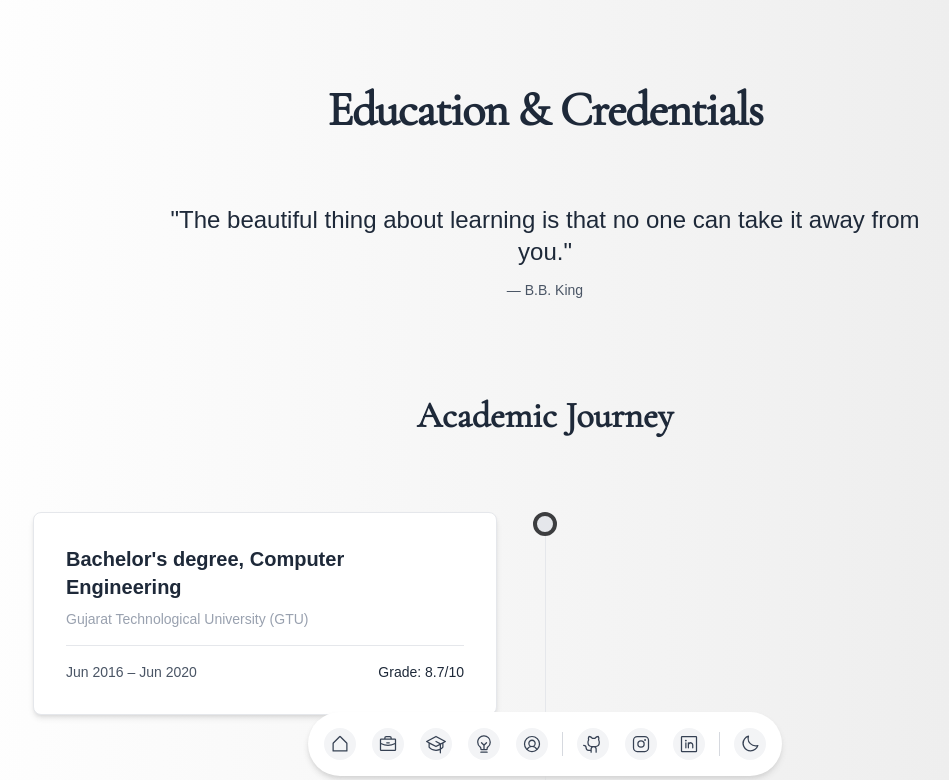
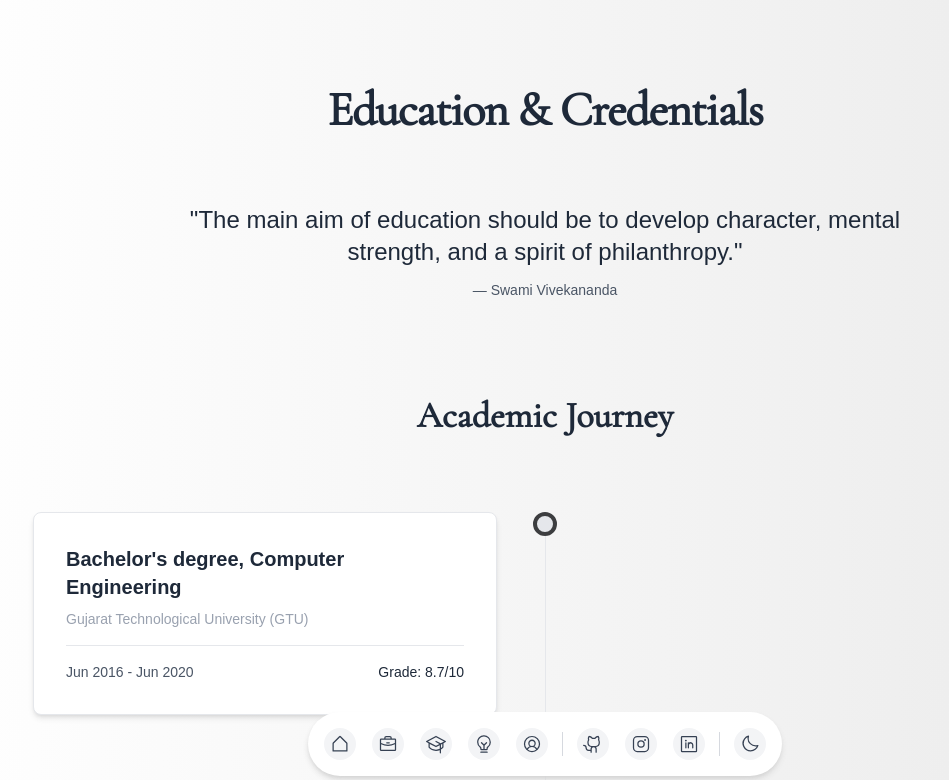
Before and after one commit to imdhruv99/Portfolio-FrontEnd, a Next.js app: page /education in a window 1280 px wide. Shown: the top 780 px of the page, without its empty margins (95-1044 px from the left). Built offline with nearby package versions, Linux system fonts and the light colour scheme.

Commit message:
[ADDED] Images

```diff
--- a/src/components/Education/index.tsx
+++ b/src/components/Education/index.tsx
@@ -191,23 +191,23 @@ const Education = ({ isDarkTheme }: EducationProps) => {
     // Inspirational quotes about education
     const quotes = [
         {
-            text: "Education is not the filling of a pail, but the lighting of a fire.",
-            author: "William Butler Yeats"
+            text: "Education is the best friend. An educated person is respected everywhere. Education beats the beauty and the youth.",
+            author: "Chanakya"
         },
         {
-            text: "The beautiful thing about learning is that no one can take it away from you.",
-            author: "B.B. King"
+            text: "The main aim of education should be to develop character, mental strength, and a spirit of philanthropy.",
+            author: "Swami Vivekananda"
         },
         {
-            text: "Education is the passport to the future, for tomorrow belongs to those who prepare for it today.",
-            author: "Malcolm X"
+            text: "Let your life lightly dance on the edges of time like dew on the tip of a leaf.",
+            author: "Rabindranath Tagore"
         }
     ];
 
     // Select a random quote
     const randomQuote = quotes[Math.floor(Math.random() * quotes.length)];
 
-    const formatPeriod = (period: string) => period.replace(' - ', ' – ');
+    const formatPeriod = (period: string) => period.replace(' - ', ' - ');
 
     return (
         <section
```
